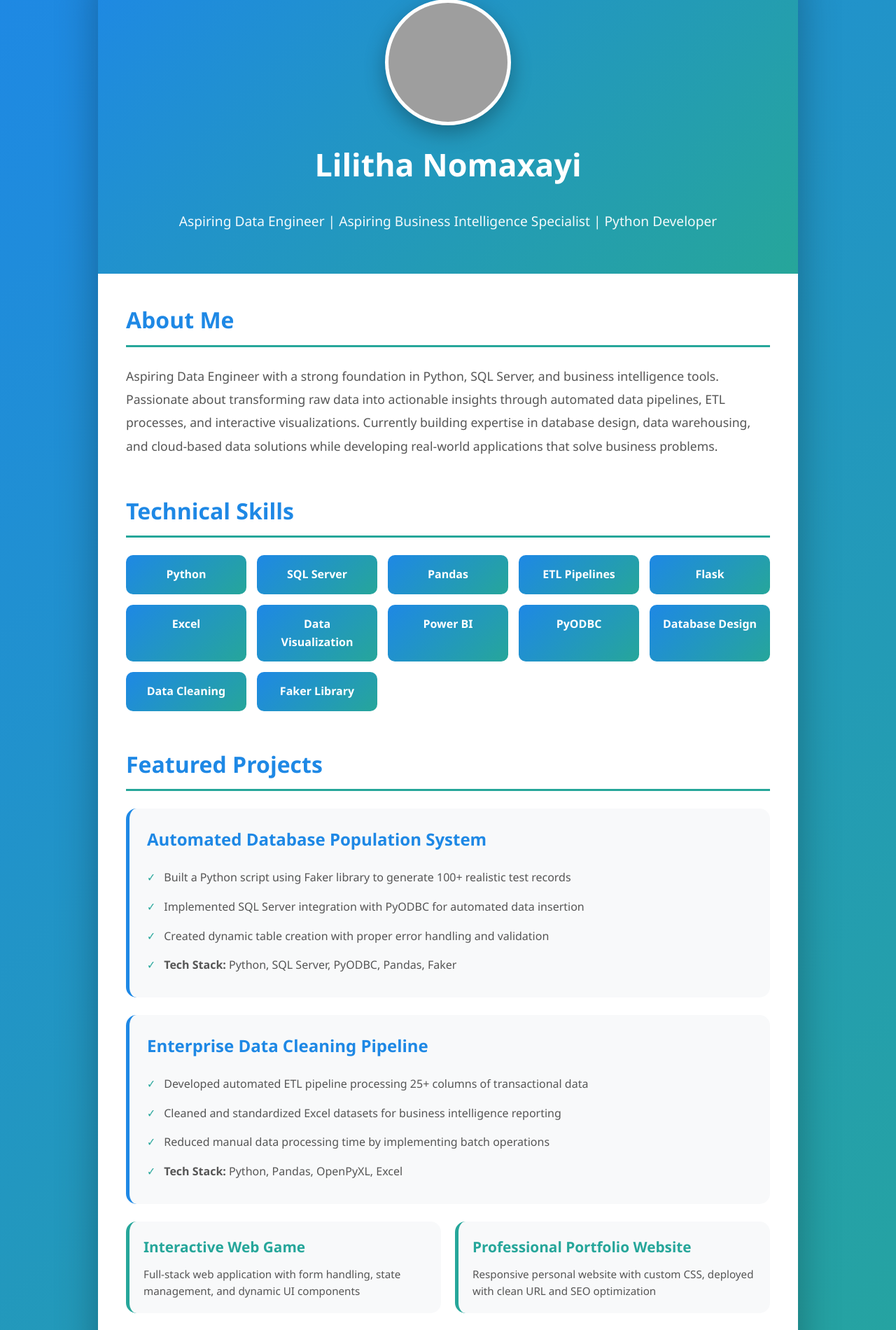
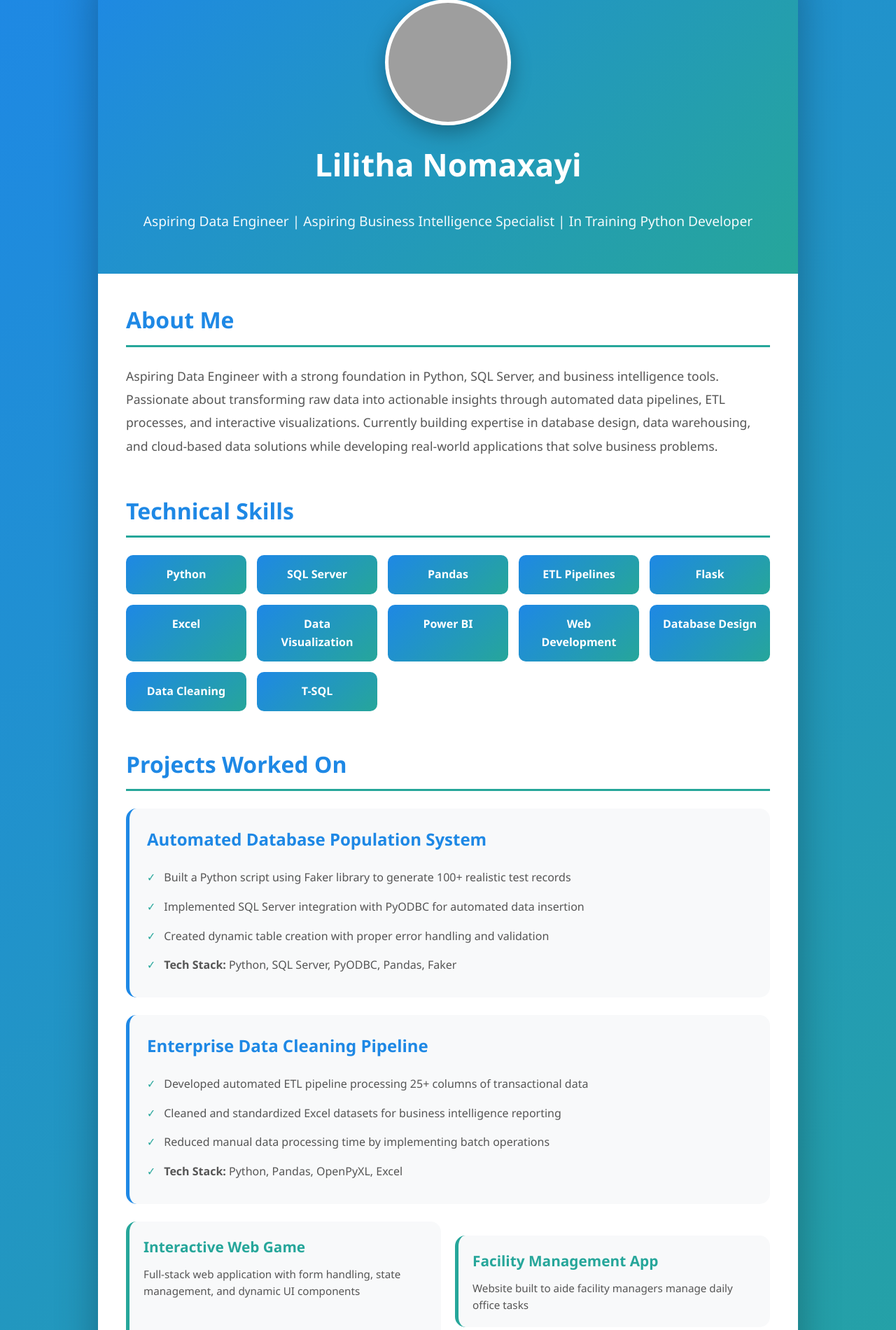
Before and after one commit to Tarlidzcode/Portfolio-Website, a Flask app: page / in a window 1280 px wide. Shown: the part 81-1981 px from the top of the page at 70% size. Run offline with Flask 3, Linux system fonts and the light colour scheme; grey boxes are pictures that could not be loaded.

Commit message:
Revise index.html with new content and projects
Updated profile section and added new projects.

```diff
--- a/templates/index.html
+++ b/templates/index.html
@@ -24,7 +24,7 @@
           <h1>Lilitha Nomaxayi</h1>
           <p class="tagline">
             Aspiring Data Engineer | Aspiring Business Intelligence Specialist |
-            Python Developer
+            In Training Python Developer
           </p>
         </div>
       </header>
@@ -54,15 +54,15 @@
             <div class="skill-item">Excel</div>
             <div class="skill-item">Data Visualization</div>
             <div class="skill-item">Power BI</div>
-            <div class="skill-item">PyODBC</div>
+            <div class="skill-item">Web Development</div>
             <div class="skill-item">Database Design</div>
             <div class="skill-item">Data Cleaning</div>
-            <div class="skill-item">Faker Library</div>
+            <div class="skill-item">T-SQL</div>
           </div>
         </section>
 
         <section class="projects">
-          <h2>Featured Projects</h2>
+          <h2>Projects Worked On</h2>
 
           <div class="project-card">
             <h3>Automated Database Population System</h3>
@@ -115,6 +115,20 @@
                 and dynamic UI components
               </p>
             </div>
+           <div class="projects-grid">
+            <div class="project-card-small">
+              <h3>Facility Management App</h3>
+              <p>
+               Website built to aide facility managers manage daily office tasks
+              </p>
+            </div>
+           <div class="projects-grid">
+            <div class="project-card-small">
+              <h3>Pro[perty Insights</h3>
+              <p>
+              Helps manage mulitple tenat-owner relationship, ny tracking rent and making propertie owner lives easier
+              </p>
+            </div>
 
             <div class="project-card-small">
               <h3>Professional Portfolio Website</h3>
@@ -127,7 +141,7 @@
         </section>
 
         <section class="contact">
-          <h2>Get In Touch</h2>
+          <h2>Get In Touch </h2>
           <div class="contact-links">
             <a href="mailto:nomaxayililitha@gmail.com" class="contact-btn">
               Email</a
```
